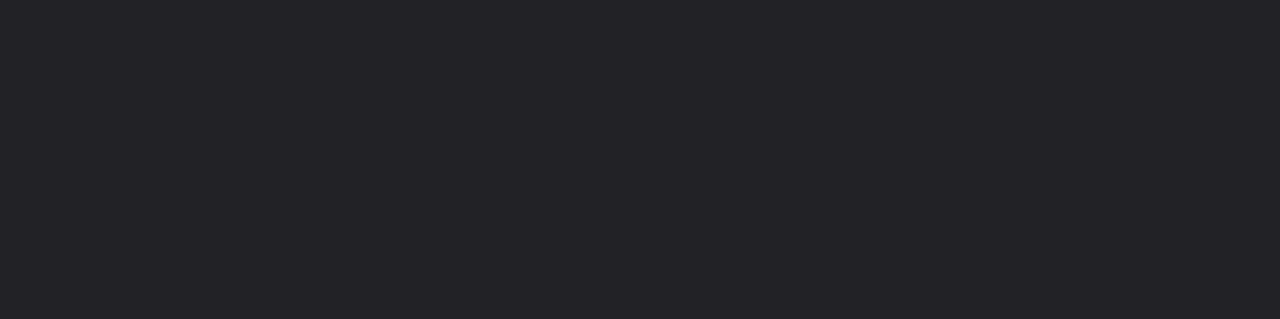
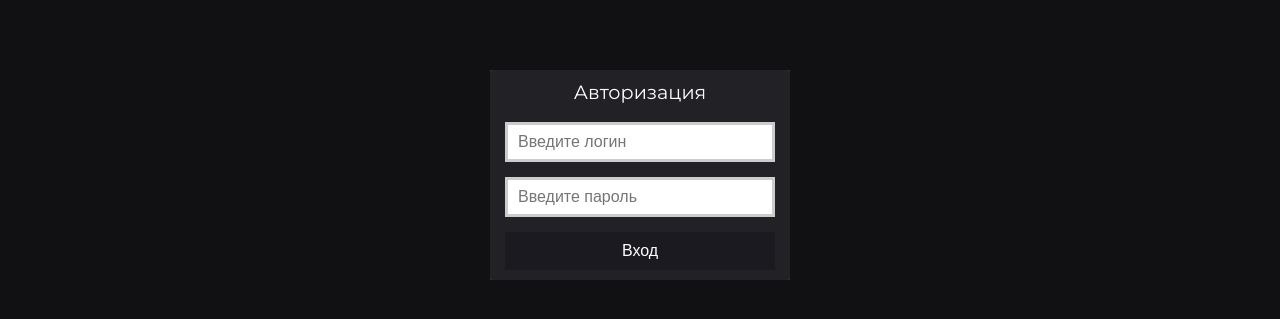
Before and after one commit to BakirovGamil/Photogram, a React (Create React App) app: page / in a window 1280 px wide. Both pictures are taken after a click on the button "Вход". Shown: the part 225-544 px from the top of the page. Built offline with nearby package versions, Linux system fonts and the light colour scheme; no server answers.

Commit message:
authorization modal

```diff
--- a/src/UI/TextInput/TextInput.jsx
+++ b/src/UI/TextInput/TextInput.jsx
@@ -1,23 +1,37 @@
 import { useId } from 'react';
-import cls from './TextInput.module.css';
 
-function TextInput({ placeholder = '', className = '', required = false}) {
+import styled from 'styled-components';
+
+const StyledInput = styled.input`
+  appearance: none;
+  background-image: none;
+  box-shadow: none;
+  font-size: 1rem;
+  display: inline-block;
+  width: 100%;
+  padding: 8px 10px;
+  border: 3px solid #ccc;
+  transition: border 0.3s;
+  outline: none;
+  background-color: white;
+  border-radius: 0;
+
+  &:focus {
+    border: 3px solid #555;
+  }
+`;
+
+function TextInput({ placeholder = '', required = false, type = 'text' }) {
   const id = useId();
 
   return (
-    <div className={cls.container}>
-      <input
-        type='text'
-        autoComplete="off"
-        className={[cls.input, className].join(' ')}
-        placeholder={placeholder}
-        id={id}
-        required={required}
-      />
-      <label htmlFor={id} className={cls.label}>
-        {placeholder}
-      </label>
-    </div>
+    <StyledInput
+      type={type}
+      autoComplete="off"
+      placeholder={placeholder}
+      id={id}
+      required={required}
+    />
   );
 }
 
--- /dev/null
+++ b/src/components/authorizationModal/AuthorizationModal.jsx
@@ -0,0 +1,49 @@
+import { useState } from 'react';
+import Modal from '@/UI/Modal/Modal';
+import TextInput from '@/UI/TextInput/TextInput';
+import useFeching from '@/hooks/useFetching';
+
+import * as S from './style';
+
+const AuthorizationModal = ({ isVisible, setIsVisible }) => {
+  const [user, setUser] = useState({ login: '', password: '' });
+  const [, authorization, errorAuthorization] = useFeching(async (e) => {
+    e.preventDefault();
+
+    //Тут обработка авторизации
+
+    setUser({ login: '', password: '' });
+  });
+
+  const inputLogin = (e) => {
+    setUser({ ...user, login: e.target.value });
+  };
+
+  const inputPassword = (e) => {
+    setUser({ ...user, password: e.target.value });
+  };
+
+  return (
+    <Modal isVisible={isVisible} setIsVisible={setIsVisible}>
+      <S.Container>
+        <S.Title>Авторизация</S.Title>
+        <S.Form onSubmit={authorization}>
+          <TextInput
+            placeholder="Введите логин"
+            onChange={inputLogin}
+            required
+          />
+          <TextInput
+            placeholder="Введите пароль"
+            onChange={inputPassword}
+            type="password"
+            required
+          />
+          <S.Button>Вход</S.Button>
+        </S.Form>
+      </S.Container>
+    </Modal>
+  );
+};
+
+export default AuthorizationModal;
--- /dev/null
+++ b/src/components/authorizationModal/style.js
@@ -0,0 +1,39 @@
+import styled from 'styled-components';
+
+export const Title = styled.p`
+  font-size: 1.2rem;
+  text-align: center;
+  position: relative;
+  padding-bottom: 8px;
+  margin: 0 0 10px 0;
+`;
+
+export const Container = styled.div`
+  background-color: ${({ theme }) => theme.colors.primary};
+  padding: 10px 15px;
+  border-radius: 4px;
+  overflow: hidden;
+  width: 300px;
+`;
+
+export const Form = styled.form`
+  display: flex;
+  flex-direction: column;
+  gap: 15px;
+`;
+
+export const Button = styled.button`
+  border: none;
+  font-size: 1rem;
+  text-align: center;
+  width: 100%;
+  padding: 10px 0;
+  background-color: #1b1a20;
+  transition: background-color 0.2s ease 0s;
+  cursor: pointer;
+  color: #fff;
+
+  &:hover {
+    background: rgb(234, 191, 0);
+  }
+`;
--- a/src/components/header/nav/Nav.jsx
+++ b/src/components/header/nav/Nav.jsx
@@ -1,7 +1,13 @@
 import * as S from './style';
+import AuthorizationModal from '@c/authorizationModal/AuthorizationModal';
+import { useState } from 'react';
 
 const Nav = () => {
+  const [isVisibleAuthorization, setIsVisibleAuthorization] = useState(false);
+  const openAuthorizationModal = () => setIsVisibleAuthorization(true);
+
   return (
+    <>
       <S.Nav>
         <S.List>
           <S.Item>
@@ -12,17 +18,18 @@
           </S.Item>
           <S.ItemPlaceholder />
           <S.Item>
-          <S.StyledButton>
-            Вход
-          </S.StyledButton>
+            <S.StyledButton onClick={openAuthorizationModal}>Вход</S.StyledButton>
           </S.Item>
           <S.Item>
-          <S.StyledButton>
-            Регистрация
-          </S.StyledButton>
+            <S.StyledButton>Регистрация</S.StyledButton>
           </S.Item>
         </S.List>
       </S.Nav>
+      <AuthorizationModal
+        isVisible={isVisibleAuthorization}
+        setIsVisible={setIsVisibleAuthorization}
+      />
+    </>
   );
 };
 
--- a/src/hooks/useFetching.js
+++ b/src/hooks/useFetching.js
@@ -4,10 +4,10 @@
   const [error, setError] = useState('');
   const [isLoading, setIsLoading] = useState(false);
 
-  async function fetch() {
+  async function fetch(payload) {
     try {
       setIsLoading(true);
-      await callback();
+      await callback(payload);
       setError('');
     } catch (e) {
       setError(e.message);
```
Also changed, not shown: src/UI/TextInput/TextInput.module.css (deleted, +0 -58 lines). Lines whose indentation alone changed are shown as unchanged.
